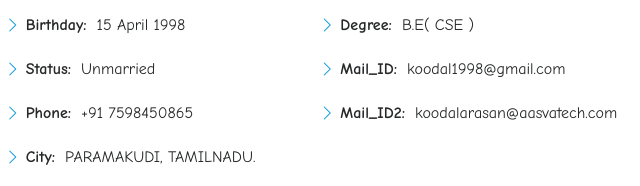
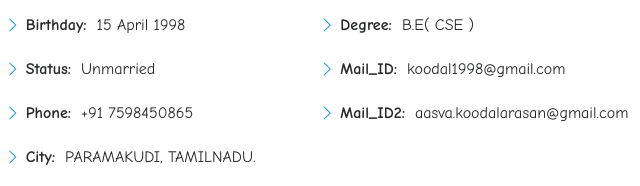
Before and after one commit to Koodalarasan-FSD/iportfolio, a plain HTML site: page index.html in a window 1280 px wide. Shown: the part 1059-1245 px from the top of the page, 640-1280 px from the left. Drawn offline with Linux system fonts and the light colour scheme.

Commit message:
Update index.html

```diff
--- a/index.html
+++ b/index.html
@@ -120,7 +120,7 @@
                     <span>koodal1998@gmail.com</span>
                   </li>
                   <li><i class="bi bi-chevron-right"></i> <strong>Mail_ID2:</strong>
-                    <span>koodalarasan@aasvatech.com</span>
+                    <span>aasva.koodalarasan@gmail.com</span>
                   </li>
                 </ul>
               </div>
```
